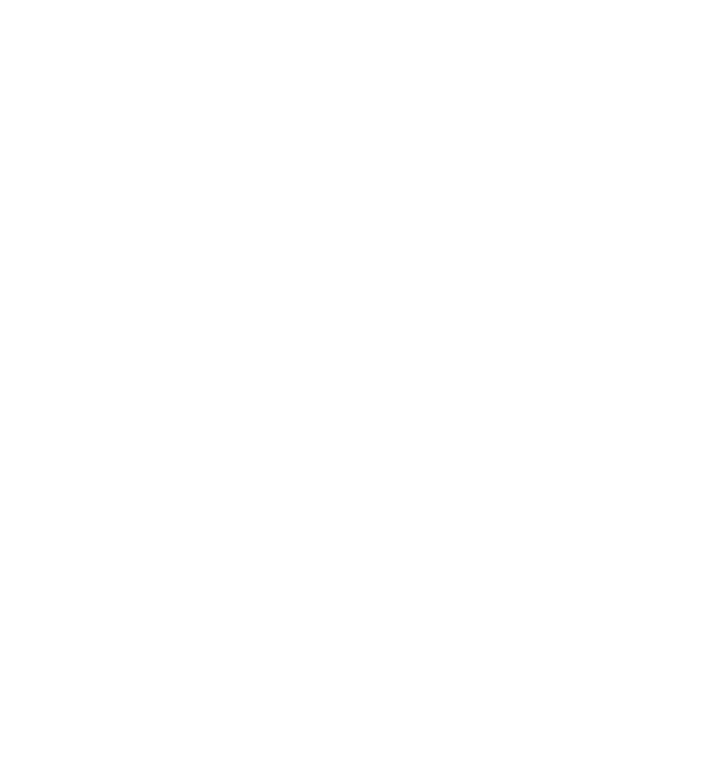
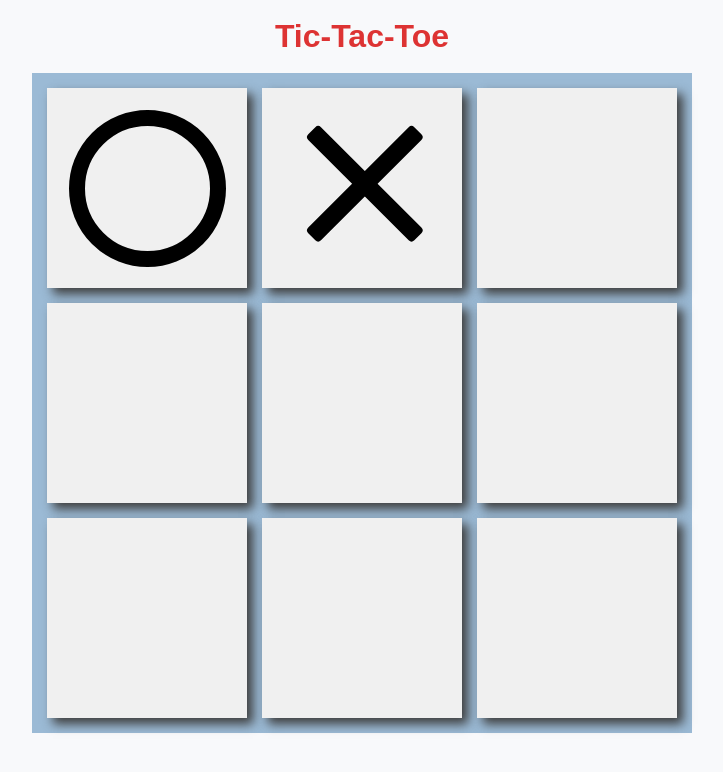
Before and after one commit to Deepak21112005/Tic-Tac-Toe-Game.js, a plain HTML site: page index.html in a window 1280 px wide. Shown: the whole page, without its empty margins (278-1001 px from the left). Drawn offline with Linux system fonts and the light colour scheme.

Commit message:
Upto css styling , only js needed

```diff
--- a/index.html
+++ b/index.html
@@ -7,7 +7,27 @@
     <link rel="stylesheet" href="style.css">
 </head>
 <body>
+    <h1>Tic-Tac-Toe</h1>
 
+
+    <div class="outerBox" >
+        <div id="0" class="innerBox">
+            <div id="circle"></div>
+        </div>
+        <div id="1" class="innerBox">
+            <div id="cross">
+                <div id="forward"></div>
+                <div id="backward"></div>
+            </div>
+        </div>
+        <div id="2" class="innerBox"></div>
+        <div id="3" class="innerBox"></div>
+        <div id="4" class="innerBox"></div>
+        <div id="5" class="innerBox"></div>
+        <div id="6" class="innerBox"></div>
+        <div id="7" class="innerBox"></div>
+        <div id="8" class="innerBox"></div>
+    </div>
+    <script src="script.js"></script>
 </body>
-<script src="script.js"></script>
 </html>
--- a/script.js
+++ b/script.js
@@ -0,0 +1,10 @@
+const innerBoxes = document.querySelectorAll(".innerBox");
+const position = innerBoxes.getBoundingClientRect();
+innerBoxes.forEach(box => {
+    let height = position.height;
+    let width = position.width;
+    box.addEventListener("click", function() {
+        height = 180px;
+        width = 180px;
+    });
+});
--- a/style.css
+++ b/style.css
@@ -0,0 +1,73 @@
+
+body {
+    margin: 0;
+    font-family: Arial, Helvetica, sans-serif;
+    background: #f8f9fb;
+    display: flex;
+    flex-direction: column;
+    align-items: center;
+}
+
+h1{
+    display: inline-block;
+    text-align: center;
+    color: #d33;
+    margin: 18px 0;
+}
+
+.outerBox{
+    height: 660px;
+    width: 660px;
+    background-color: rgb(155, 186, 213);
+    display: flex;
+    justify-content: space-evenly;
+    align-content: space-evenly;
+    flex-wrap: wrap;
+}
+
+.innerBox{
+    display: flex;
+    justify-content: center;
+    align-items: center;
+    height: 200px;
+    width: 200px;
+    background-color: rgb(240, 240, 240);
+    box-shadow: 6px 6px 10px rgb(62, 62, 62);
+}
+.innerBox:hover{
+    transition: .3s;
+    height: 205px;
+    width: 205px;
+    box-shadow: 8px 8px 12px rgb(55, 55, 55);
+}
+#circle{
+    height: 125px;
+    width: 125px;
+    border-radius: 50%;
+    border:16px solid black;
+}
+#cross{
+    height: 200px;
+    width: 200px;
+    position: relative;
+    transform: rotate(45deg);
+}
+#forward{
+    position: relative;
+    top: 10%;
+    left: 45%;
+    width: 18px;
+    height: 150px;
+    background: black;
+    border-radius: 4px;
+}
+#backward{
+    content: "";
+    top:-32%;
+    left: 12%;
+    position: relative;
+    height: 18px;
+    width: 150px;
+    background: black;
+    border-radius: 4px;
+}
```
